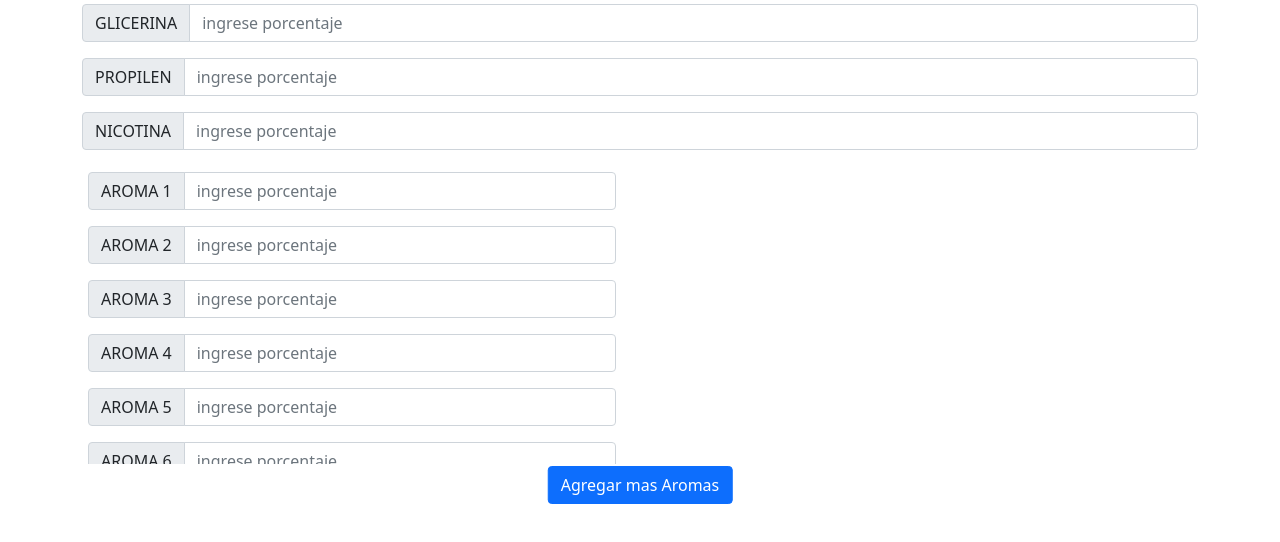
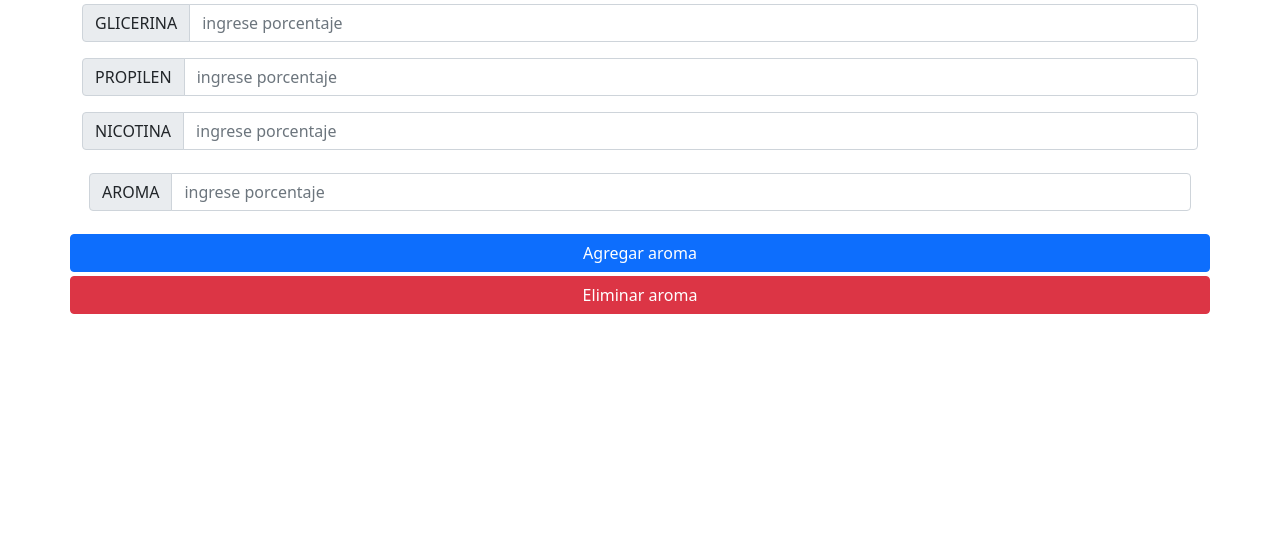
Before and after one commit to buhitoRamos/calculadora-alquimia-web, a React (Create React App) app: page / in a window 1280 px wide. Shown: the top 542 px of the page. Built offline with nearby package versions, Linux system fonts and the light colour scheme.

Commit message:
feat(app.jsx, css): update styles and add functions to add and remove flavourings

```diff
--- a/src/App.css
+++ b/src/App.css
@@ -1,11 +1,9 @@
-
-
 .overFlow {
-  border : solid 2px #ffffff;
-
-            color : #ffffff;
-            padding : 4px;
-            width : 540px;
-            height : 300px;
+  border: solid;
+  color: #ffffff;
+  padding: 4px;
+  width: auto;
+  min-height: auto;
+  max-height: 200px;
   overflow: auto;
 }
--- a/src/App.jsx
+++ b/src/App.jsx
@@ -2,28 +2,28 @@
 import React, { useState } from 'react'
 
 const App = ()=> {
-  const [isAddAroms, setIsAddAroms]= useState(false)
-  const [aromsName, setAromsName] = useState(
-    ["AROMA 1", "AROMA 2", "AROMA 3", "AROMA 4", "AROMA 5", "AROMA 6", "AROMA 7", "AROMA 8", "AROMA 9", "AROMA 10"]
-    );
+  const [aromsName, setAromsName] = useState([{value:"AROMA", id:0}]);
 
-  const _addMoreAroms = (isAddAroms) => {
-    setIsAddAroms(!isAddAroms)
-    console.log(isAddAroms)
+  const _addAroms = () => {
+    const id=aromsName.length;
+    const aroma = {value:"AROMA", id};
+    setAromsName([ ...aromsName, aroma])
   };
+  const _deleteAroms = () => {
+   const idToDeleted = aromsName.length -1;
+   const newAromsName = aromsName.filter(({id}) => id !== idToDeleted);
+   setAromsName(newAromsName)
+  }
 
 
   const _renderAroms = () => {
-
       return (
         aromsName.map(aroma =>
 
-
-          <div className="input-group mb-3" id={aroma}>
-            <span className="input-group-text" id="basic-addon1">{aroma}</span>
+          <div className="input-group mb-3" id={aroma.value}>
+            <span className="input-group-text" id="basic-addon1">{aroma.value}</span>
             <input type="text" className="form-control" placeholder="ingrese porcentaje" aria-label="Username" aria-describedby="basic-addon1" />
           </div>
-
         )
       )
     }
@@ -49,11 +49,19 @@
         </div>
 
 
-        <div className="position-relative">
+        <div className="mp-2">
+          <span className=" row align-items-center mr-50">
           <button type="button"
-          className="btn btn-primary position-absolute top-0 start-50 translate-middle-x"
-          onClick={()=> _addMoreAroms(isAddAroms)}>
-            Agregar mas Aromas</button>
+           className="btn btn-primary"
+            onClick={() => _addAroms()}>
+            Agregar aroma
+          </button>
+          <button type="button"
+            className="btn btn-danger mt-1"
+            onClick={() => _deleteAroms()}>
+            Eliminar aroma
+          </button>
+          </span>
         </div>
       </div>
     );
```
